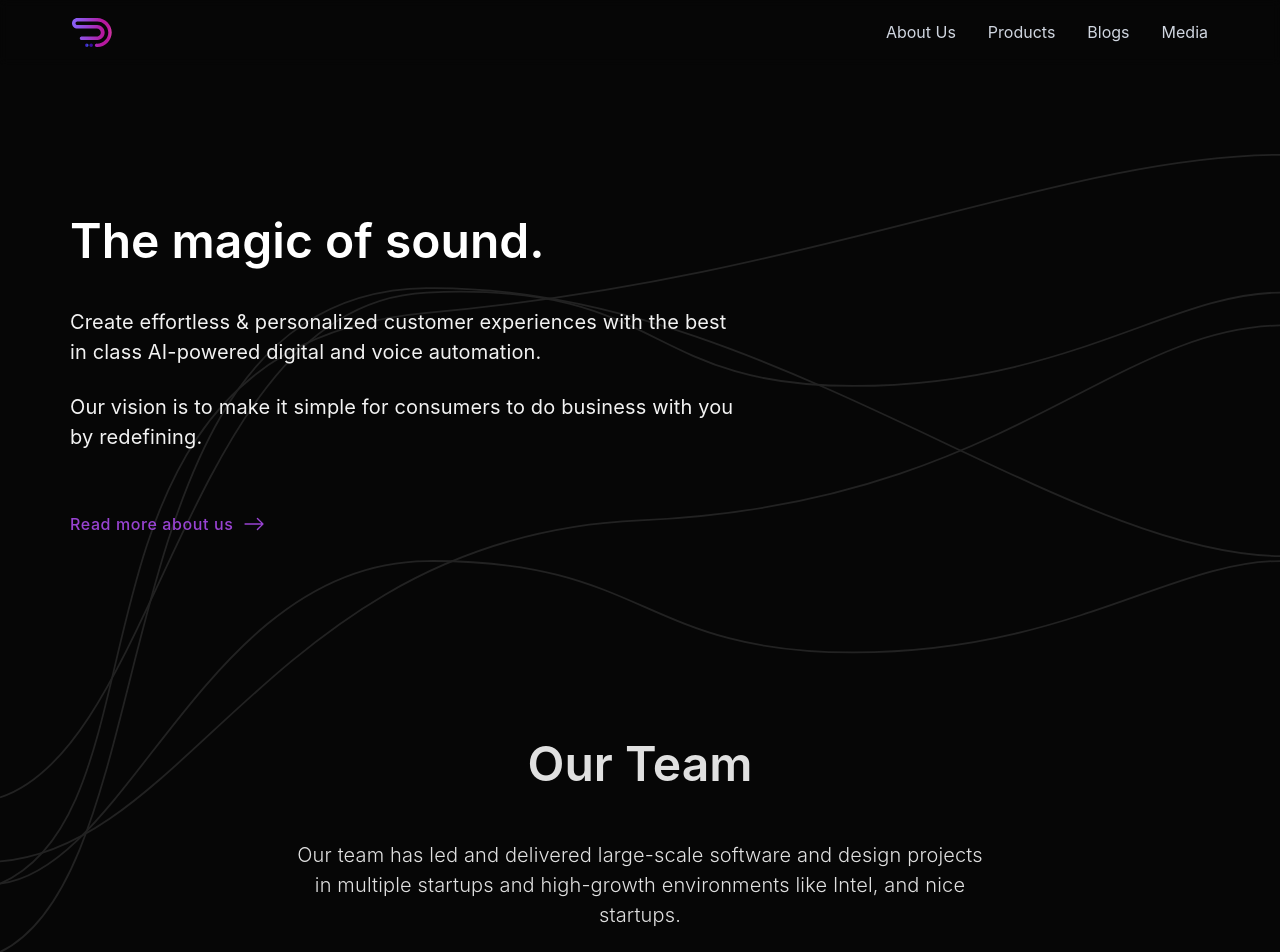
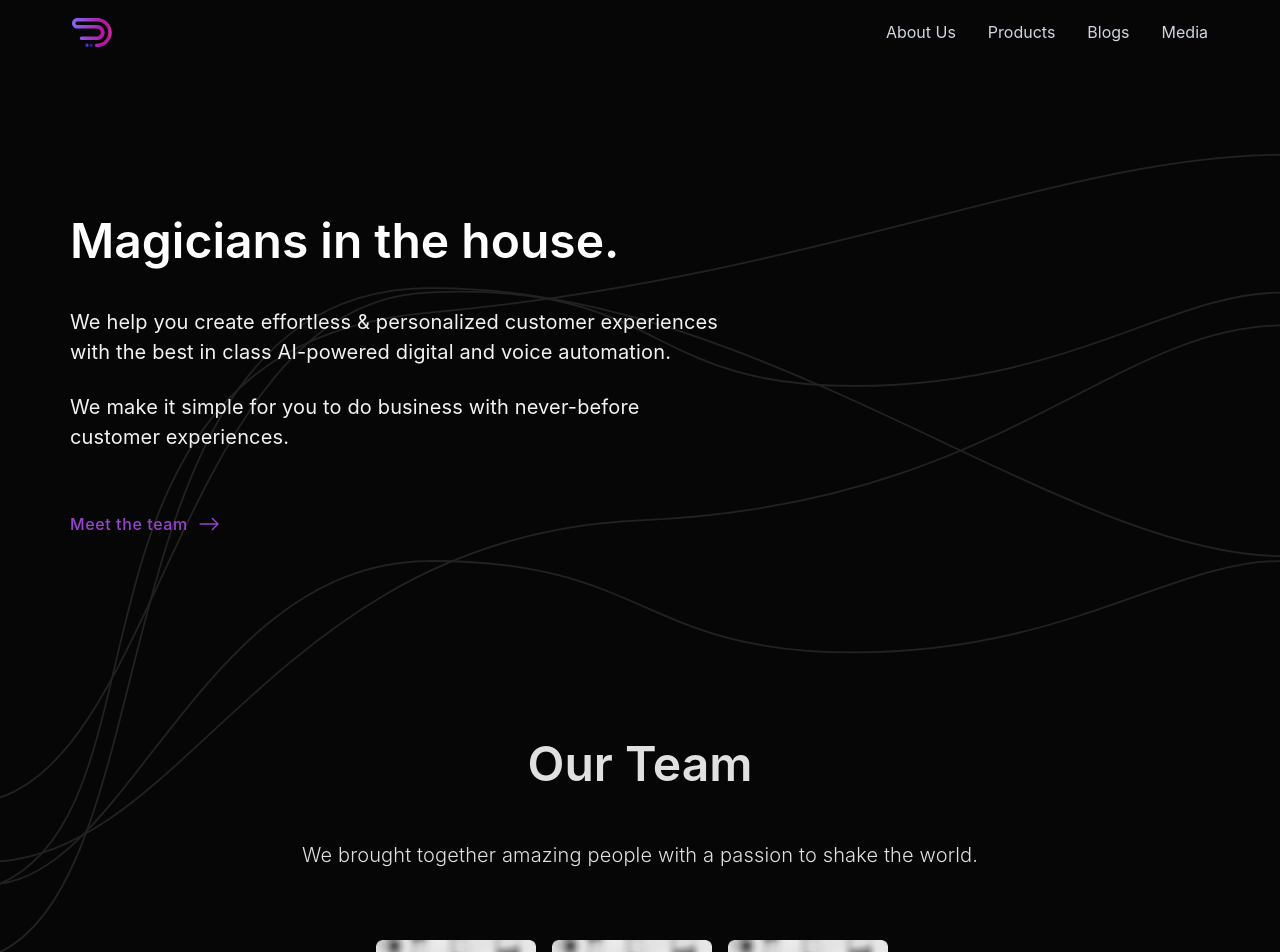
Before and after one commit to dynopii/dynopii.github.io, a Next.js app: page /about in a window 1280 px wide. Shown: the top 952 px of the page. Built offline with nearby package versions, Linux system fonts and the light colour scheme.

Commit message:
Some content updated

```diff
--- a/shared/contents.ts
+++ b/shared/contents.ts
@@ -15,7 +15,7 @@ export const landingContents = {
     }
   },
   ourSolutionsBackedSection: {
-    title: 'Our Solutions backed by the best in the world',
+    title: 'We\'re backed by the best in the world',
   },
   ourCustomersSection: {
     title: `Our Customers`
@@ -134,18 +134,18 @@ export const contactUsContents = {
 
 // In About Us Page
 export const aboutUsContents = {
-  title: 'The magic of sound.',
-  upperParagraph: `Create effortless & personalized customer experiences with the best in class AI-powered digital and voice
+  title: 'Magicians in the house.',
+  upperParagraph: `We help you create effortless & personalized customer experiences with the best in class AI-powered digital and voice
   automation.`,
-  lowerParagraph: `Our vision is to make it simple for consumers to do business with you by redefining.`,
+  lowerParagraph: `We make it simple for you to do business with never-before customer experiences.`,
   link: {
-    title: 'Read more about us',
+    title: 'Meet the team',
     href: '#our-team'
   },
   //Teams
   teamsSection: {
     title: 'Our Team',
-    description: 'Our team has led and delivered large-scale software and design projects in multiple startups and high-growth environments like Intel, and nice startups.',
+    description: 'We brought together amazing people with a passion to shake the world.',
   },
   // Strategic Partners
   StrategicPartners: {
@@ -311,9 +311,8 @@ export const footerContents = {
 // In Media Page
 export const mediaContents = {
   title: 'Media Appearance',
-  upperParagraph: `Create effortless & personalized customer experiences with the best in class AI-powered digital and voice
-  automation.`,
-  lowerParagraph: `Our vision is to make it simple for consumers to do business with you by redefining.`,
+  upperParagraph: `The beauty of building something amazing is that the world wants to talk about it.`,
+  lowerParagraph: `And we love it when they do.`,
   link: {
     title: 'Check out all our appearances',
     href: '#all-appreances'
```
Also changed, not shown: public/images/fan-zhang.jpeg.
